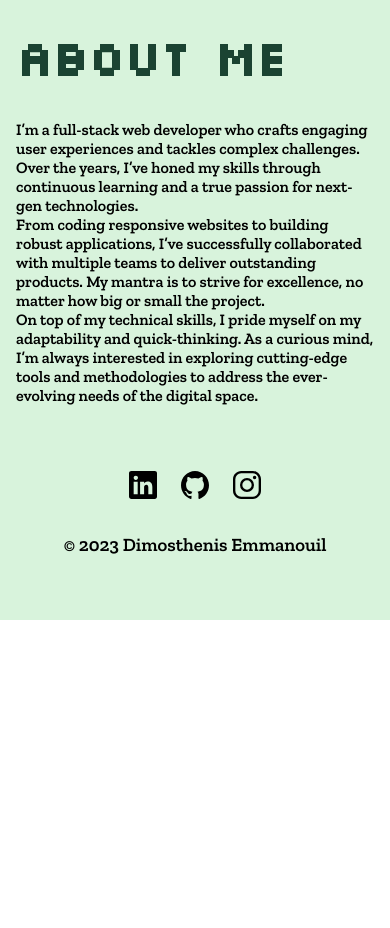
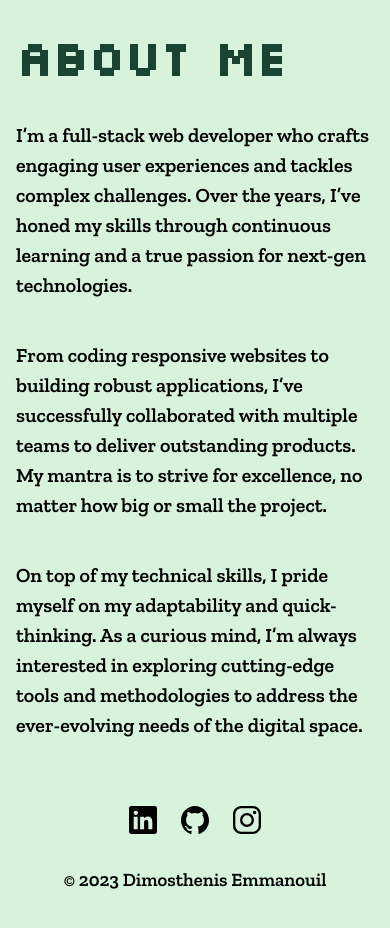
Before and after one commit to Albatraoz12/Portfolio, a React (Vite) app: page / in a window 390 px wide. Shown: the part 860-1788 px from the top of the page. Before the commit the page ends 1480 px from the top, so only its background shows below. Built offline with nearby package versions, Linux system fonts and the light colour scheme.

Commit message:
remake the responsive to to main styling

```diff
--- a/src/components/About/about.scss
+++ b/src/components/About/about.scss
@@ -13,12 +13,6 @@ section {
     color: $header-secondary;
     font-family: 'Silkscreen', cursive;
   }
-}
-
-@include tablet {
-  section {
-    width: 100%;
-    padding-inline: 2rem;
 
   .about-wrapper {
     max-width: 600px;
@@ -32,4 +26,10 @@ section {
     }
   }
 }
+
+@include tablet {
+  section {
+    width: 100%;
+    padding-inline: 2rem;
   }
+}
```
Lines whose indentation alone changed are shown as unchanged.
